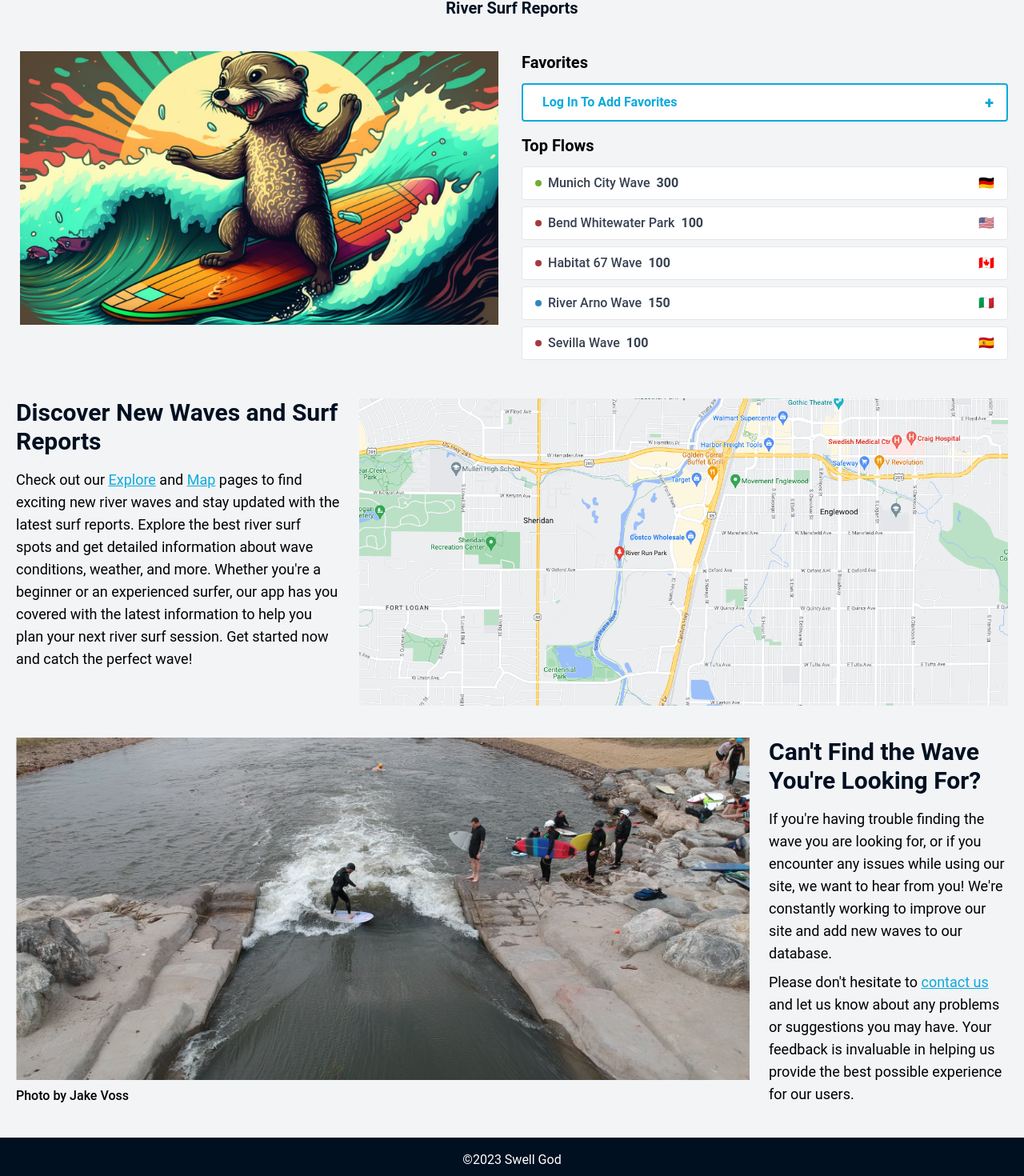
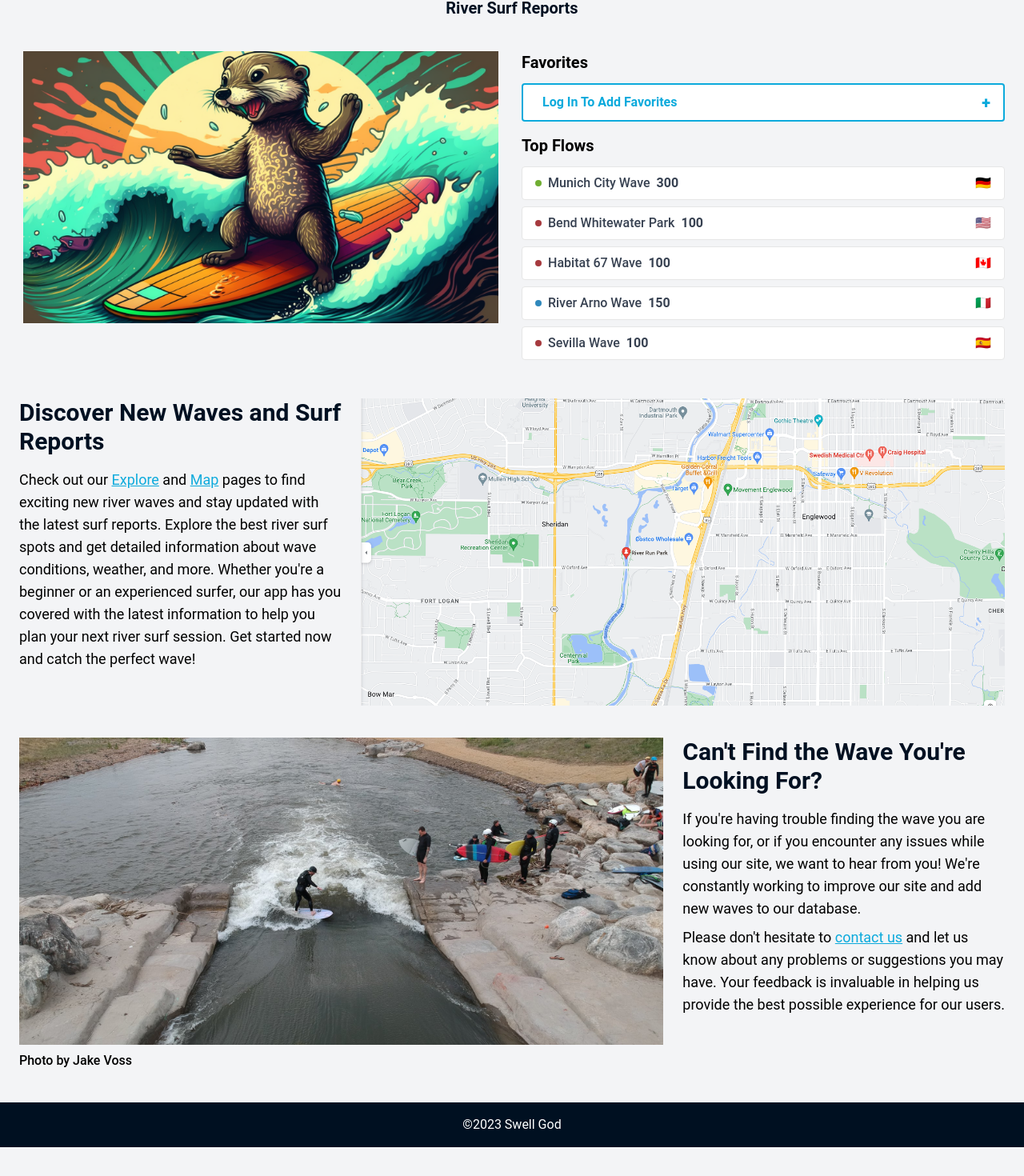
Before and after one commit to charliebarger/river-surf-report, a Next.js app: page / in a window 1280 px wide. Shown: the part 217-1687 px from the top of the page at 80% size. After the commit the page ends 1651 px from the top, so only its background shows below. Built offline with nearby package versions, Linux system fonts and the light colour scheme.

Commit message:
adjust margins

```diff
--- a/components/utility/PageHeader.tsx
+++ b/components/utility/PageHeader.tsx
@@ -1,10 +1,10 @@
-import React, { PropsWithChildren } from "react";
+import React, { PropsWithChildren } from 'react';
 
 const PageHeader: React.FunctionComponent<PropsWithChildren> = ({
   children,
 }) => {
   return (
-    <h1 className=" my-10 relative font-semibold text-center text-3xl after:content-[''] after:w-12 after:h-1.5 after:bg-primaryColor after:absolute after:top-11 after:left-1/2 after:translate-x-[-50%]">
+    <h1 className=" relative mt-6 mb-10 text-center text-3xl font-semibold after:absolute after:top-11 after:left-1/2 after:h-1.5 after:w-12 after:translate-x-[-50%] after:bg-primaryColor after:content-[''] lg:my-10">
       {children}
     </h1>
   );
--- a/pages/index.tsx
+++ b/pages/index.tsx
@@ -4,15 +4,12 @@ import Image from 'next/image';
 import QuickInfoCard from '@/components/utility/QuickInfoCard';
 import Head from 'next/head';
 import { TopFlows } from 'report.types';
-import FreeStickerBanner from '@/components/utility/FreeStickerBanner';
-
-//index uses ssg and csr for fetching top flows and favorites
 
 //favorites still needs to be implemented
 
 const Index = ({ topFlows }: { topFlows: TopFlows[] }) => {
   return (
-    <main>
+    <main className=' mb-10 px-4 md:px-6 '>
       <Head>
         <title>Surf Otter : River Surf Reports</title>
         <meta
@@ -20,11 +17,11 @@ const Index = ({ topFlows }: { topFlows: TopFlows[] }) => {
           content='Discover the latest river surf reports and explore exciting new waves with Surf Otter. Get detailed information on wave conditions, weather, and more for the best river surf spots. Plan your next river surf session with our comprehensive app. Catch the perfect wave now!'
         />
       </Head>
-      <div className='relative m-auto my-10 max-w-screen-xl px-5 text-center font-semibold '>
+      <div className='smax-w-screen-xl relative m-auto my-6 text-center font-semibold md:my-10 '>
         <h1 className='text-5xl text-primaryColor'>Surf Otter</h1>
         <h2 className='text-xl text-primaryColor'>River Surf Reports</h2>
       </div>
-      <section className='m-auto  my-10 flex max-w-screen-xl flex-col gap-6 px-5 lg:flex-row '>
+      <section className='m-auto my-6  mx-auto  flex max-w-screen-xl flex-col gap-4 md:my-10 lg:flex-row lg:gap-6 '>
         <div className=' flex-1 '>
           <div className=' relative aspect-video'>
             <Image
@@ -60,10 +57,7 @@ const Index = ({ topFlows }: { topFlows: TopFlows[] }) => {
           ))}
         </div>
       </section>
-      {/* <div className='my-10'>
-        <FreeStickerBanner />
-      </div> */}
-      <section className='m-auto my-10 flex max-w-screen-xl flex-col gap-6 px-5 px-5 lg:flex-row'>
+      <section className='m-auto my-6 mx-auto flex max-w-screen-xl flex-col gap-4 md:my-10 lg:flex-row lg:gap-6'>
         <div className='flex-1'>
           <h3 className='mb-4 text-3xl font-semibold text-primaryColor '>
             Discover New Waves and Surf Reports
@@ -88,28 +82,28 @@ const Index = ({ topFlows }: { topFlows: TopFlows[] }) => {
             </p>
           </div>
         </div>
-        <div className=' relative  h-96 flex-[2] overflow-hidden '>
-          <div className=' ml-[50%] flex h-[238px] w-full -translate-x-1/2 items-center justify-center lg:h-[384px] lg:w-[917px] '>
+        <div className='flex-[2]'>
+          <div className='aspect-video  w-full overflow-hidden lg:aspect-auto lg:h-[384px]  '>
             <Image
               src={'/river-run-map.png'}
               alt='Map of River Run Park'
               width={917}
               height={384}
+              className=' h-full w-full object-cover object-center'
             />
           </div>
         </div>
       </section>
-      <section className='m-auto  my-10 flex max-w-screen-xl flex-col-reverse gap-6 px-5  lg:flex-row'>
-        <figure className='flex flex-col'>
-          <div className=' relative  h-96 flex-[2] overflow-hidden '>
-            <div className=' ml-[50%] flex h-[238px] w-full -translate-x-1/2 items-center justify-center lg:h-[384px] lg:w-[917px] '>
-              <Image
-                src={'/jake_voss.jpg'}
-                alt='Surfer riding a river wave at River Run Park'
-                width={917}
-                height={384}
-              />
-            </div>
+      <section className='m-auto mx-auto  mt-6  flex max-w-screen-xl flex-col-reverse gap-4 md:mt-10 lg:flex-row lg:gap-6'>
+        <figure className='flex flex-[2] flex-col '>
+          <div className='aspect-video  w-full overflow-hidden lg:aspect-auto lg:h-[384px]  '>
+            <Image
+              src={'/jake_voss.jpg'}
+              alt='Map of River Run Park'
+              width={917}
+              height={384}
+              className=' h-full w-full object-cover object-center'
+            />
           </div>
           <figcaption className='mt-2 font-medium'>
             Photo by Jake Voss
--- a/pages/reports.tsx
+++ b/pages/reports.tsx
@@ -31,7 +31,7 @@ export default function Reports({
         <meta name='description' content='The heart of River Surfing!' />
         <link rel='icon' href='/favicon.ico' />
       </Head>
-      <main className='m-auto mb-10 max-w-screen-xl px-5'>
+      <main className='m-auto mb-10 max-w-screen-xl px-4 md:px-6'>
         <PageHeader>Reports</PageHeader>
         <div className=' grid-flow-col grid-cols-16 gap-x-8 lg:grid '>
           {sites.map((region) => (
@@ -67,10 +67,7 @@ export default function Reports({
               <h2 className=' mt-4 mb-2 pb-1 text-xl font-bold '>Favorites</h2>
               <Link
                 href={'/sign-up'}
-                className=' my-2 flex  items-center rounded border-2 border-[#0CAADC] bg-white px-4
-        py-2 text-base font-medium text-[#0CAADC]
-        hover:border-white hover:bg-[#0CAADC] hover:text-white
-        '
+                className=' my-2 flex  items-center rounded border-2 border-[#0CAADC] bg-white px-4 py-2 text-base font-medium text-[#0CAADC] hover:border-white hover:bg-[#0CAADC] hover:text-white'
               >
                 <span className=' ml-2 font-bold '>
                   Log In To Add Favorites
--- a/pages/reports/[country]/[state].tsx
+++ b/pages/reports/[country]/[state].tsx
@@ -30,10 +30,10 @@ const StateDetailPage = ({
         <meta name='viewport' content='width=device-width, initial-scale=1' />
         <link rel='icon' href='/favicon.ico' />
       </Head>
-      <main className='m-auto max-w-5xl'>
-        <section className=' my-8 px-5'>
+      <main className='mb-4 px-4 md:px-6 '>
+        <section className=' mx-auto my-6 max-w-5xl '>
           <div>
-            <h1 className='relative my-8 mb-0 text-3xl font-semibold capitalize '>
+            <h1 className='relative my-6 mb-0 text-3xl font-semibold capitalize '>
               {state}
             </h1>
             <h2 className=' text-lg font-semibold capitalize text-[#1481BA]'>
@@ -41,11 +41,11 @@ const StateDetailPage = ({
             </h2>
           </div>
         </section>
-        <section className=' m-auto my-10 mt-8 px-5'>
-          <div>
+        <section className=' mx-auto max-w-5xl '>
+          <div className=' flex flex-col gap-6  '>
             {cardData.map((item, index) => (
               <div
-                className='m-auto mb-6 max-w-[980px]'
+                className='m-auto w-full max-w-[980px]'
                 key={item.locationData.country + index}
               >
                 <DetailedWeatherCard
```
